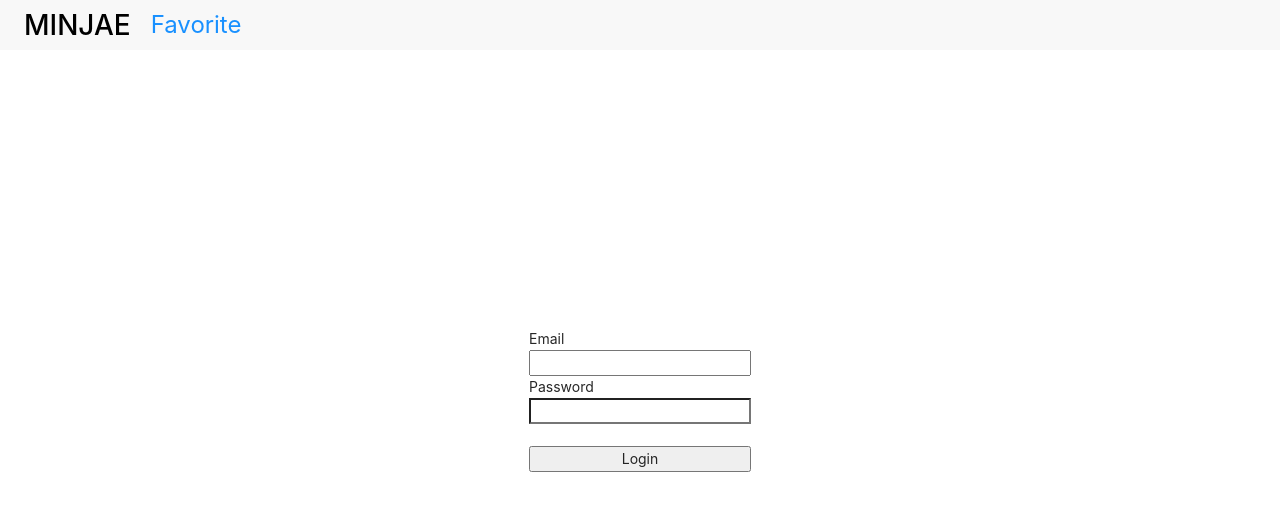
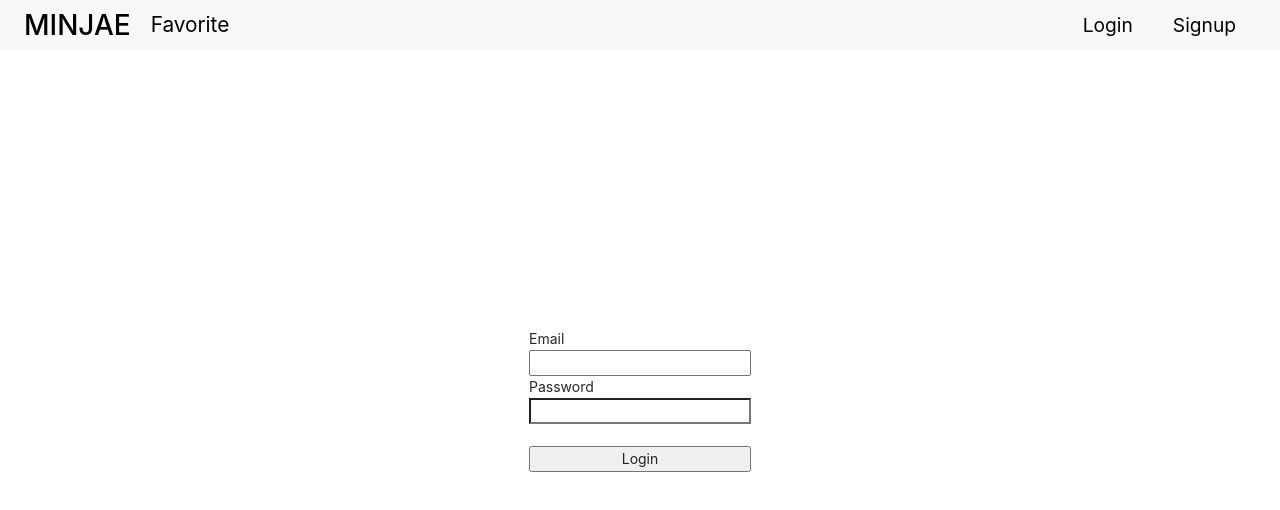
Before and after one commit to ssi02014/The-Movie-App, a React (Create React App) app in the folder client/: page /login in a window 1280 px wide. Shown: the top 510 px of the page. Built offline with nearby package versions, Linux system fonts and the light colour scheme; no server answers.

Commit message:
Implement: 헤더, hoc 오류 수정

```diff
--- a/client/src/App.js
+++ b/client/src/App.js
@@ -1,4 +1,4 @@
-import React,{useState} from 'react';
+import React,{useEffect, useState} from 'react';
 import './App.css';
 import { BrowserRouter as Router, Switch, Route } from 'react-router-dom';
 import HomePage from './components/views/HomePage/HomePage';
@@ -8,7 +8,7 @@ import Auth from './hoc/auth';
 import MovieDetail from './components/views/MovieDetail/MovieDetail';
 import mainPage from './Pages/mainPage';
 import FavoritePage from './components/views/FavoritePage/FavoritePage';
-
+import Header from './components/views/Header';
 function App() {
 
   return (
@@ -18,7 +18,7 @@ function App() {
             <Route exact path="/" component={mainPage}></Route>
             <Route path="/login" component={Auth(LoginPage, false)}></Route>
             <Route path="/register" component={Auth(RegisterPage, false)}></Route>
-            <Route path="/movie/:movieId" component={MovieDetail}></Route>
+            <Route path="/movie/:movieId" component={Auth(MovieDetail, null)}></Route>
             <Route path="/favorite" component={Auth(FavoritePage, true)}></Route>
           </Switch>
       </Router>
--- a/client/src/components/views/Header.js
+++ b/client/src/components/views/Header.js
@@ -3,16 +3,19 @@ import axios from 'axios';
 import { Link, withRouter } from 'react-router-dom';
 import '../../scss/Header.scss';
 
-const Header = (props) => {
+const Header = ({ history }) => {
     const [login, setLogin] = useState(false);
 
     useEffect(() => {
-        axios.get('/api/users/auth')
-        .then(response => {
-            if(response.data.isAuth) {
-                setLogin(!login);
-            }
-        })
+        // axios.get('/api/users/auth')
+        // .then(response => {
+        //     if(response.data.isAuth) {
+        //         setLogin(!login);
+        //     }
+        // })
+        if(localStorage.getItem('userID')) {
+            setLogin(!login);
+        }
     }, []);
 
     const onClickHandler = () => {
@@ -22,7 +25,8 @@ const Header = (props) => {
 
             if (response.data.success) {
                 setLogin(!login);
-                props.history.push('/');
+                localStorage.removeItem('userID');
+                history.push('/');
             } else {
                 alert("로그아웃하는데 실패하였습니다.");
             }
@@ -31,8 +35,10 @@ const Header = (props) => {
 
     return (
         <header>
-            <h1 className="header-title"><Link to="/">MINJAE</Link></h1>
-            <Link to="/favorite" className="header-favorite">Favorite</Link>
+            <div className="header-left">
+                <h1 className="header-title"><Link to="/">MINJAE</Link></h1>
+                <Link to="/favorite" className="header-favorite">Favorite</Link>
+            </div>
             <ul className="header-menu">
                 {login ?
                 <li><Link to="/" onClick={onClickHandler}>Logout</Link></li>
--- a/client/src/components/views/HomePage/HomePage.js
+++ b/client/src/components/views/HomePage/HomePage.js
@@ -36,7 +36,6 @@ const HomePage = () => {
     }
     return (
         <>
-            <Header></Header>
             <div style={{
                 width: '100%',
                 margin: '0',
--- a/client/src/hoc/auth.js
+++ b/client/src/hoc/auth.js
@@ -26,10 +26,10 @@ export default function(SpecificComponent, option, adminRoute = null) {
                     }
                 } else {
                     //로그인한 상태
-                    if (adminRoute && !response.payload.isAdmin ) {
+                    if (adminRoute && !response.payload.isAdmin) {
                         props.history.push('/');
                     } else {
-                        if(!option) {
+                        if(option === false) {
                             props.history.push('/');
                         }
                     }
--- a/client/src/scss/Header.scss
+++ b/client/src/scss/Header.scss
@@ -17,6 +17,10 @@ header {
     justify-content: space-between;
     align-items: center;
     z-index: 100;
+    .header-left {
+        display: flex;
+        justify-content: center;
+        align-items: center;
         .header-title {
             margin-left: 1.5rem;
             margin-bottom: 0;
@@ -28,10 +32,15 @@ header {
             }
         }
         .header-favorite {
+            font-size: 1.3rem;
             margin-left: 20px;
-        margin-right: 80%;
-        font-size: 1.5rem;
+            color: #000;
+            &:hover {
+                color: rgb(30, 149, 247);
             }
+        }
+    }
+
     .header-menu {
         display: flex;
         list-style: none;
```
Also changed, not shown: 2 other files (tests, documents, lock files or other folders). Lines whose indentation alone changed are shown as unchanged.
